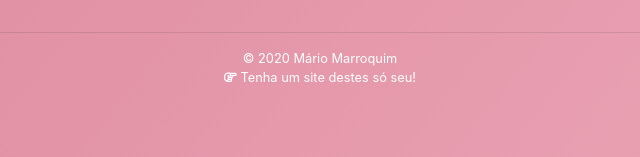
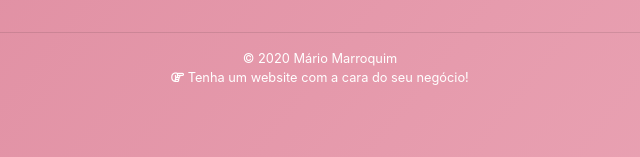
Before and after one commit to mariomarroquim/olivialopesmk, a plain HTML site: page index.html in a window 1280 px wide. Shown: the part 640-797 px from the top of the page, 320-960 px from the left. Drawn offline with nearby package versions, Linux system fonts and the light colour scheme.

Commit message:
Add footer notes

```diff
--- a/index.html
+++ b/index.html
@@ -52,7 +52,7 @@
             &copy; 2020 Mário Marroquim
             <br/>
             <i class="far fa-hand-point-right"></i>
-            <a href="http://bit.ly/mariomarroquim"> Tenha um site destes só seu!</a>
+            <a href="http://bit.ly/mariomarroquim"> Tenha um website com a cara do seu negócio!</a>
           </p>
 
           <br/>
```
